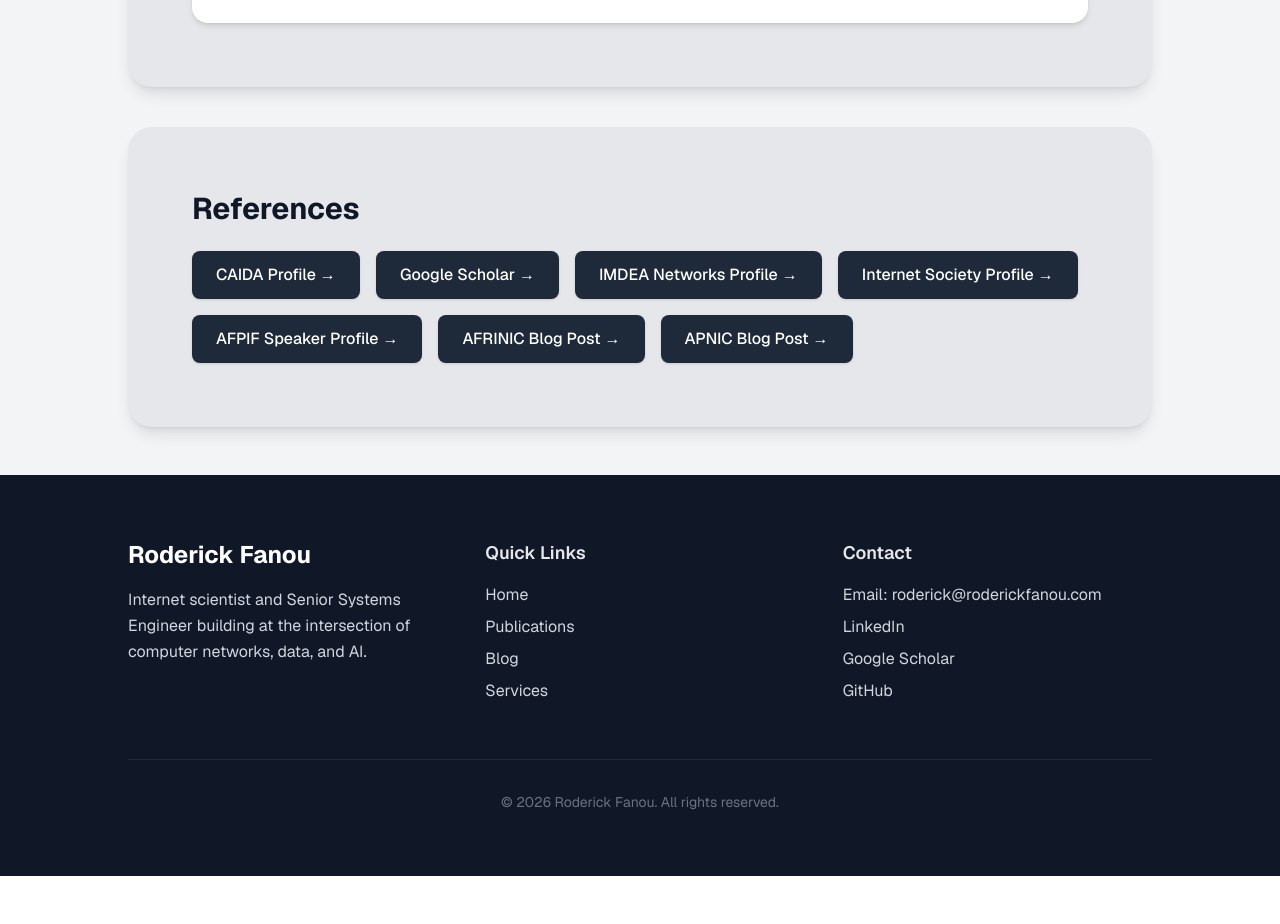
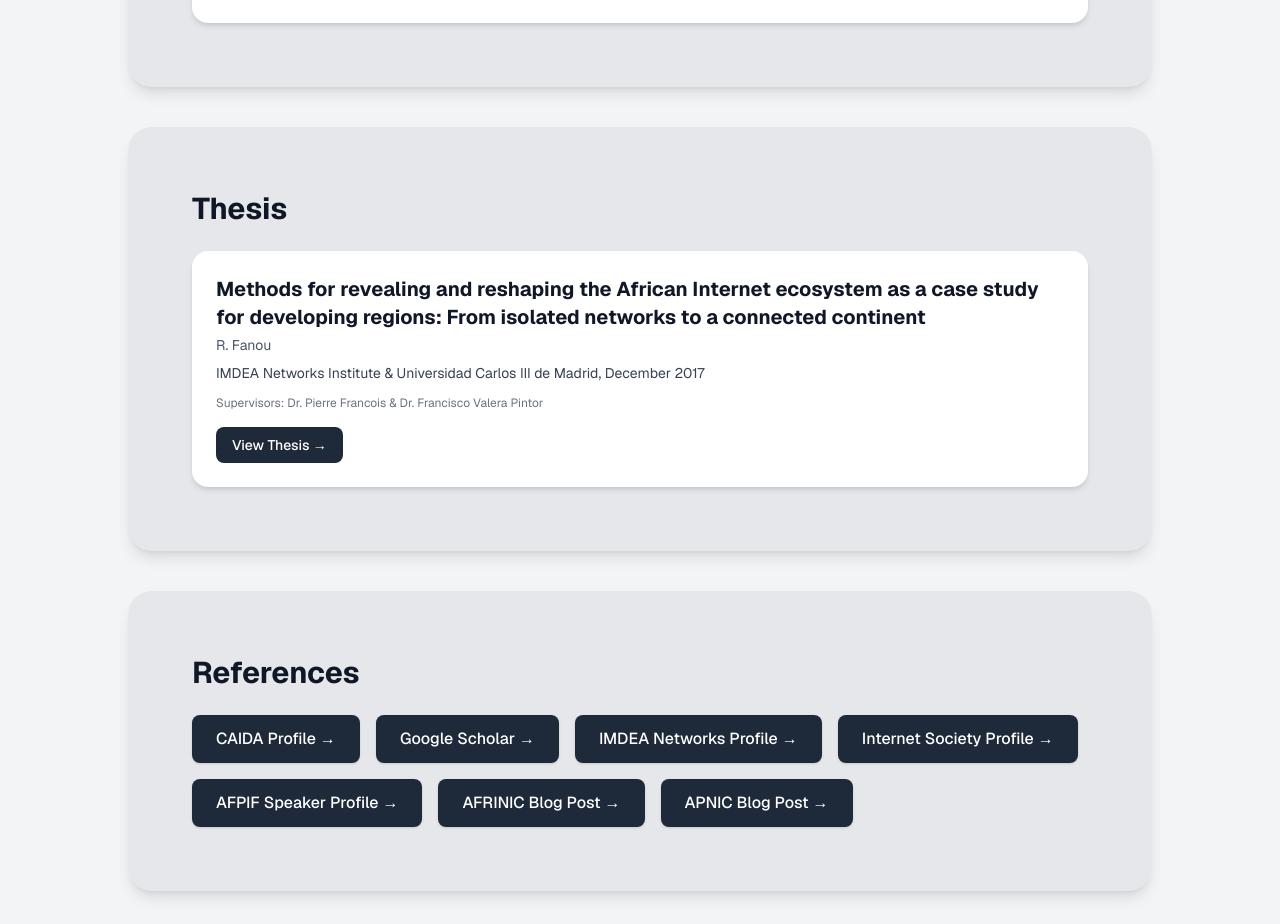
Before and after one commit to rodricfanou/rodricfanou.github.io, a Next.js app: page /publications in a window 1280 px wide. Shown: the part 2000-2924 px from the top of the page. Before the commit the page ends 2876 px from the top, so only its background shows below. Built offline with nearby package versions, Linux system fonts and the light colour scheme.

Commit message:
Add PhD thesis section to publications page

```diff
--- a/src/app/publications/page.tsx
+++ b/src/app/publications/page.tsx
@@ -199,6 +199,33 @@ export default function Publications() {
         </div>
       </section>
 
+      {/* Thesis */}
+      <section className="relative w-full max-w-5xl mt-8 rounded-2xl shadow-lg px-6 py-12 md:mt-10 md:rounded-3xl md:px-16 md:py-16 bg-gray-200 transition-shadow duration-300 hover:shadow-xl">
+        <h2 className="text-xl font-bold mb-6 text-gray-900 md:text-2xl md:text-3xl">Thesis</h2>
+        <FadeIn>
+          <article className="bg-white rounded-xl shadow-md hover:shadow-xl transition-shadow duration-300 p-5 md:rounded-2xl md:p-6">
+            <h3 className="text-lg font-bold text-gray-900 mb-1 md:text-xl">
+              Methods for revealing and reshaping the African Internet ecosystem as a case study for developing regions: From isolated networks to a connected continent
+            </h3>
+            <p className="text-gray-600 text-sm mb-2">R. Fanou</p>
+            <p className="text-gray-700 text-sm mb-3">
+              IMDEA Networks Institute &amp; Universidad Carlos III de Madrid, December 2017
+            </p>
+            <p className="text-gray-500 text-xs mb-4">
+              Supervisors: Dr. Pierre Francois &amp; Dr. Francisco Valera Pintor
+            </p>
+            <a
+              href="https://dspace.networks.imdea.org/handle/20.500.12761/486"
+              target="_blank"
+              rel="noopener noreferrer"
+              className="inline-block px-4 py-2 bg-gray-800 text-white rounded-lg text-sm font-medium hover:bg-gray-900 transition-colors"
+            >
+              View Thesis &rarr;
+            </a>
+          </article>
+        </FadeIn>
+      </section>
+
       {/* References */}
       <section className="relative w-full max-w-5xl mt-8 rounded-2xl shadow-lg px-6 py-12 md:mt-10 md:rounded-3xl md:px-16 md:py-16 bg-gray-200 transition-shadow duration-300 hover:shadow-xl">
         <h2 className="text-xl font-bold mb-6 text-gray-900 md:text-2xl md:text-3xl">References</h2>
```
